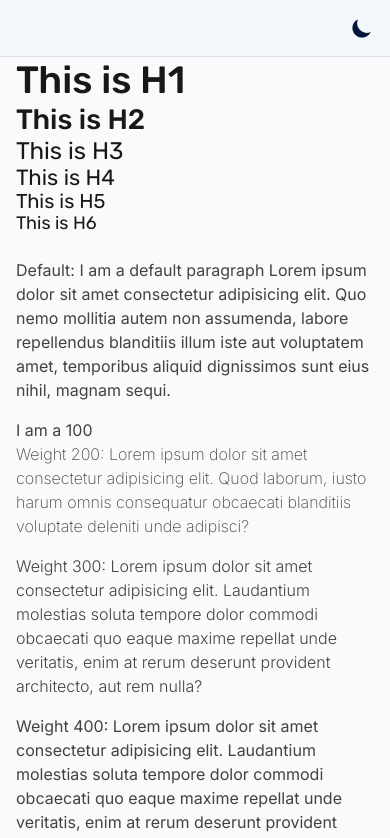
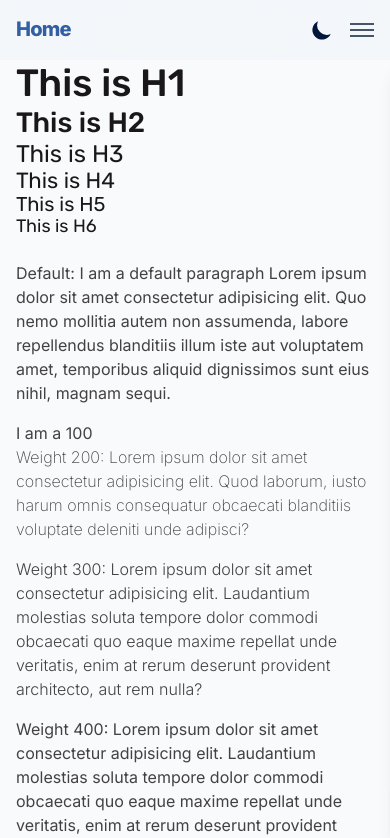
Before and after one commit to Foysal0076/nextjs-tailwind-boilerplate, a Next.js app: page / in a window 390 px wide. Shown: the top 838 px of the page. Built offline with nearby package versions, Linux system fonts and the light colour scheme.

Commit message:
Update Navbar

```diff
--- a/src/app/layout.tsx
+++ b/src/app/layout.tsx
@@ -43,7 +43,7 @@ export default function RootLayout({
       />
       <body>
         <NextThemeProvider>
-          <div className='flex min-h-screen flex-col justify-between bg-surface-50'>
+          <div className='flex min-h-screen flex-col justify-between bg-surface-50 pt-[3.75rem] md:pt-[4.5rem]'>
             <div>
               <Navbar />
               <main>{children}</main>
--- a/src/components/Common/ThemeSwitcher.tsx
+++ b/src/components/Common/ThemeSwitcher.tsx
@@ -5,7 +5,6 @@ import { useTheme } from 'next-themes'
 import { useEffect, useState } from 'react'
 
 import { ToggleDarkIcon, ToggleLightIcon } from '@/components/Common/Icons'
-import Spinner from '@/components/Common/Spinner'
 
 const ThemeSwitcher = () => {
   const [mounted, setMounted] = useState(false)
@@ -21,7 +20,7 @@ const ThemeSwitcher = () => {
 
   useEffect(() => setMounted(true), [])
 
-  if (!mounted) return <Spinner width={24} />
+  if (!mounted) return <div className='h-6 w-6' />
 
   return (
     <button onClick={toggleTheme} className='block'>
--- a/src/components/Navbar/Navbar.tsx
+++ b/src/components/Navbar/Navbar.tsx
@@ -1,13 +1,28 @@
+import Link from 'next/link'
+
 import ThemeSwitcher from '@/components/Common/ThemeSwitcher'
+import { NavigationDrawerMenu } from '@/components/Navbar/NavigationDrawer'
 
 export const Navbar = () => {
   return (
-    <div className='border-b border-slate-900/10 bg-surface-100/50 py-4 dark:border-slate-300/10'>
-      <div className='container'>
-        <div className='flex justify-end'>
+    <header
+      className='fixed top-0 z-40 flex h-[3.75rem] w-full items-center border-b border-surface-100/70 bg-surface-100/70 backdrop-blur-3xl md:h-[4.5rem]'
+      aria-label='Main navigation'>
+      <nav
+        className='flex w-full items-center justify-between px-4 md:px-8'
+        aria-label='Main navigation'>
+        <div className='tracking-tighter'>
+          <Link href='/' className='h5 font-extrabold text-primary-400'>
+            Home
+          </Link>
+        </div>
+        <div className='flex gap-4'>
           <ThemeSwitcher />
+          <div className='flex md:hidden'>
+            <NavigationDrawerMenu />
+          </div>
         </div>
-      </div>
-    </div>
+      </nav>
+    </header>
   )
 }
--- /dev/null
+++ b/src/components/Navbar/NavigationDrawer/DrawerContent.tsx
@@ -0,0 +1,33 @@
+import Link from 'next/link'
+
+export const DrawerContent = () => {
+  const year = new Date().getFullYear()
+  return (
+    <nav
+      className='flex h-full flex-col justify-between'
+      aria-label='Mobile navigation'>
+      <div className='flex grow flex-col justify-between gap-4'>
+        <div>{/* Top navigation */}</div>
+        <div className='flex flex-col justify-end gap-4 bg-surface-50 px-6 py-4 dark:bg-surface-100/20'>
+          <Link
+            href='/about'
+            className='text-sm transition-colors duration-300 hover:text-primary-500'>
+            About
+          </Link>
+          <Link
+            href='/contact'
+            className='mb-4 text-sm transition-colors duration-300 hover:text-primary-500'>
+            Contact
+          </Link>
+          <p className={`flex items-center text-xs`}>
+            © {year}. All rights reserved.
+          </p>
+        </div>
+      </div>
+      <div className='flex gap-8 px-6 py-4 shadow-top'>
+        {/* Other content */}
+        Other Content
+      </div>
+    </nav>
+  )
+}
--- /dev/null
+++ b/src/components/Navbar/NavigationDrawer/HamburgerMenu.tsx
@@ -0,0 +1,37 @@
+'use client'
+import { clsx } from 'clsx'
+
+type Props = {
+  isOpen: boolean
+  toggleMenu: () => void
+}
+
+export const HamburgerMenu = ({ isOpen, toggleMenu }: Props) => {
+  return (
+    <button
+      className='flex h-3.5 w-6 flex-col items-center justify-between'
+      onClick={toggleMenu}
+      aria-expanded={isOpen}
+      aria-controls='navigation-drawer'
+      aria-label='Toggle navigation drawer menu'>
+      <span
+        className={clsx(
+          'block h-0.5 w-6 bg-surface-600 transition-transform duration-300',
+          { 'translate-y-2 rotate-45': isOpen }
+        )}
+      />
+      <span
+        className={clsx(
+          'block h-0.5 w-6 bg-surface-600 transition-opacity duration-300',
+          { 'opacity-0': isOpen, 'opacity-100': !isOpen }
+        )}
+      />
+      <span
+        className={clsx(
+          'block h-0.5 w-6 bg-surface-600 transition-transform duration-300',
+          { '-translate-y-1 -rotate-45': isOpen }
+        )}
+      />
+    </button>
+  )
+}
--- /dev/null
+++ b/src/components/Navbar/NavigationDrawer/NavigationDrawerMenu.tsx
@@ -0,0 +1,29 @@
+'use client'
+
+import { useState } from 'react'
+
+import {
+  DrawerContent,
+  HamburgerMenu,
+} from '@/components/Navbar/NavigationDrawer'
+
+export const NavigationDrawerMenu = () => {
+  const [isOpen, setIsOpen] = useState(false)
+
+  const toggleMenu = () => {
+    setIsOpen(!isOpen)
+  }
+
+  return (
+    <div className='relative my-auto'>
+      <HamburgerMenu isOpen={isOpen} toggleMenu={toggleMenu} />
+      <div
+        id='navigation-drawer'
+        className={`fixed right-0 top-[3.75rem] h-[calc(100vh-3.75rem)] w-full transform bg-surface-0 shadow-lg backdrop-blur-3xl transition-transform duration-500 dark:bg-surface-50 ${
+          isOpen ? 'translate-x-0' : 'translate-x-full'
+        }`}>
+        <DrawerContent />
+      </div>
+    </div>
+  )
+}
--- /dev/null
+++ b/src/components/Navbar/NavigationDrawer/index.ts
@@ -0,0 +1,3 @@
+export { DrawerContent } from './DrawerContent'
+export { HamburgerMenu } from './HamburgerMenu'
+export { NavigationDrawerMenu } from './NavigationDrawerMenu'
--- a/src/styles/globals.css
+++ b/src/styles/globals.css
@@ -130,6 +130,7 @@
     --box-shadow-sm: 0px 1px 2px 0px rgba(0, 0, 0, 0.06),
       0px 1px 3px 0px rgba(0, 0, 0, 0.1);
     --box-shadow-xs: 0px 1px 2px 0px rgba(0, 0, 0, 0.05);
+    --box-shadow-top: 0px -4px 8px -4px rgba(0, 0, 0, 0.1);
   }
 
   .dark {
@@ -177,6 +178,7 @@
     --box-shadow-sm: 0px 1px 2px 0px rgba(71, 85, 105, 0.4),
       0px 1px 3px 0px rgba(71, 85, 105, 0.45);
     --box-shadow-xs: 0px 1px 2px 0px rgba(100, 116, 139, 0.35);
+    --box-shadow-top: 0px -4px 8px -4px rgba(71, 85, 105, 0.4);
   }
 
   * {
--- a/tailwind.config.js
+++ b/tailwind.config.js
@@ -222,6 +222,8 @@ module.exports = {
         xl: 'var(--box-shadow-xl)',
         '2xl': 'var(--box-shadow-2-xl)',
         '3xl': 'var(--box-shadow-3-xl)',
+        'top': 'var(--box-shadow-top)',
+        'bottom': 'var(--box-shadow-bottom)',
       },
       blur: {
         sm: 'var(--backgroundblur-sm-backdrop-filter)',
```
